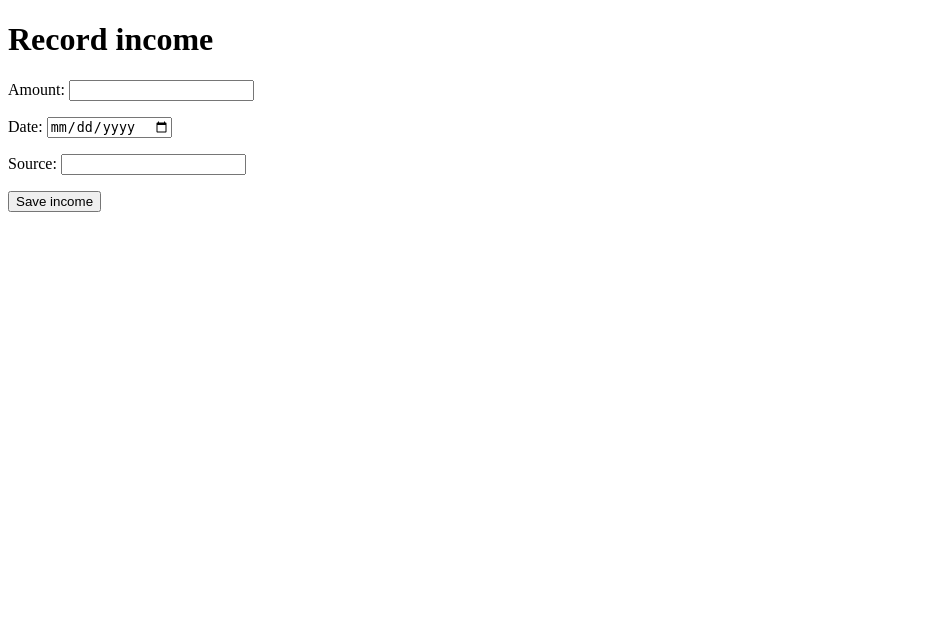
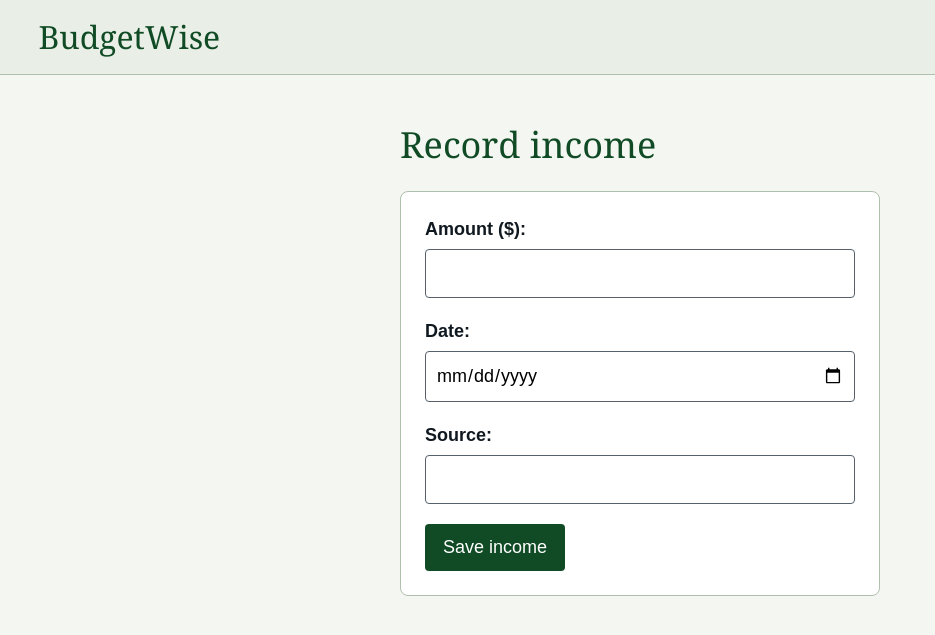
Before and after one commit to CS4300-CS5300-FA26/team-3, a Django app: page /income/ in a window 1280 px wide. Shown: the top 635 px of the page, without its empty margins (0-935 px from the left). Run offline with Django 5.2, Linux system fonts and the light colour scheme; the visitor is signed in with stand-in values (Sample User, id 1).

Commit message:
feat(income): style income form and add home link from income

```diff
--- a/src/transactions/templates/transactions/record_income.html
+++ b/src/transactions/templates/transactions/record_income.html
@@ -4,8 +4,51 @@
     <meta charset="UTF-8">
     <meta name="viewport" content="width=device-width, initial-scale=1.0">
     <title>Record income | BudgetWise</title>
+    <style>
+        body {
+            margin: 0;
+            background: #f3f6f1;
+            color: #101820;
+            font: 18px/1.5 Arial, sans-serif;
+        }
+        header {
+            padding: 18px 3%;
+            background: #e9efe6;
+            border-bottom: 1px solid #afc0ad;
+            color: #104b25;
+            font: 32px/1.2 Georgia, serif;
+        }
+        header a { color: inherit; text-decoration: none; }
+        header a:hover, header a:focus-visible { text-decoration: underline; }
+        main { max-width: 480px; margin: 48px auto; padding: 0 20px; }
+        h1 { margin: 0 0 24px; color: #104b25; font: 36px/1.2 Georgia, serif; }
+        form { padding: 24px; background: white; border: 1px solid #afc0ad; border-radius: 8px; }
+        form p { margin: 0 0 20px; }
+        label { display: block; margin-bottom: 6px; font-weight: bold; }
+        input {
+            box-sizing: border-box;
+            width: 100%;
+            padding: 10px;
+            border: 1px solid #56616b;
+            border-radius: 4px;
+            font: inherit;
+        }
+        input:focus-visible, button:focus-visible { outline: 3px solid #104b25; outline-offset: 2px; }
+        button {
+            padding: 10px 18px;
+            border: 0;
+            border-radius: 4px;
+            background: #104b25;
+            color: white;
+            font: inherit;
+            cursor: pointer;
+        }
+        .errorlist { margin: 0 0 8px; padding: 0; list-style: none; color: #9b1c1c; }
+        [role="status"] { padding: 12px; background: #e9efe6; border-left: 4px solid #104b25; }
+    </style>
 </head>
 <body>
+    <header><a href="{% url 'transaction_list' %}">BudgetWise</a></header>
     <main>
         <h1>Record income</h1>
         {% for message in messages %}
--- a/src/transactions/views.py
+++ b/src/transactions/views.py
@@ -10,7 +10,7 @@ class IncomeForm(forms.ModelForm):
     class Meta:
         model = Transaction
         fields = ["amount", "date", "description"]
-        labels = {"description": "Source"}
+        labels = {"amount": "Amount ($)", "description": "Source"}
         widgets = {
             "amount": forms.NumberInput(attrs={"step": "0.01"}),
             "date": forms.DateInput(attrs={"type": "date"}),
```
